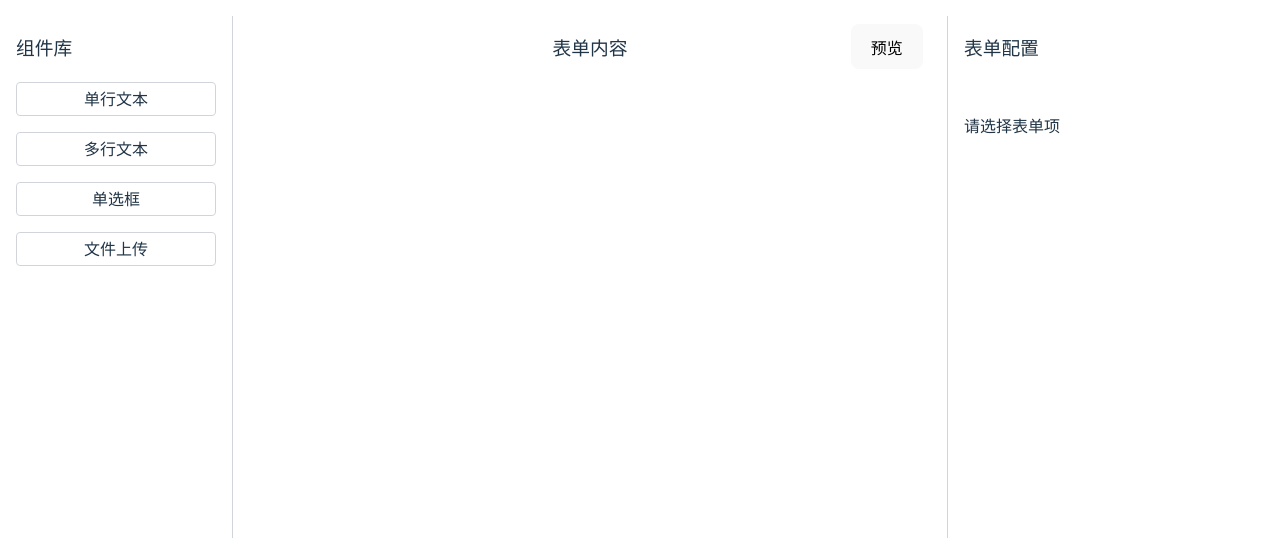
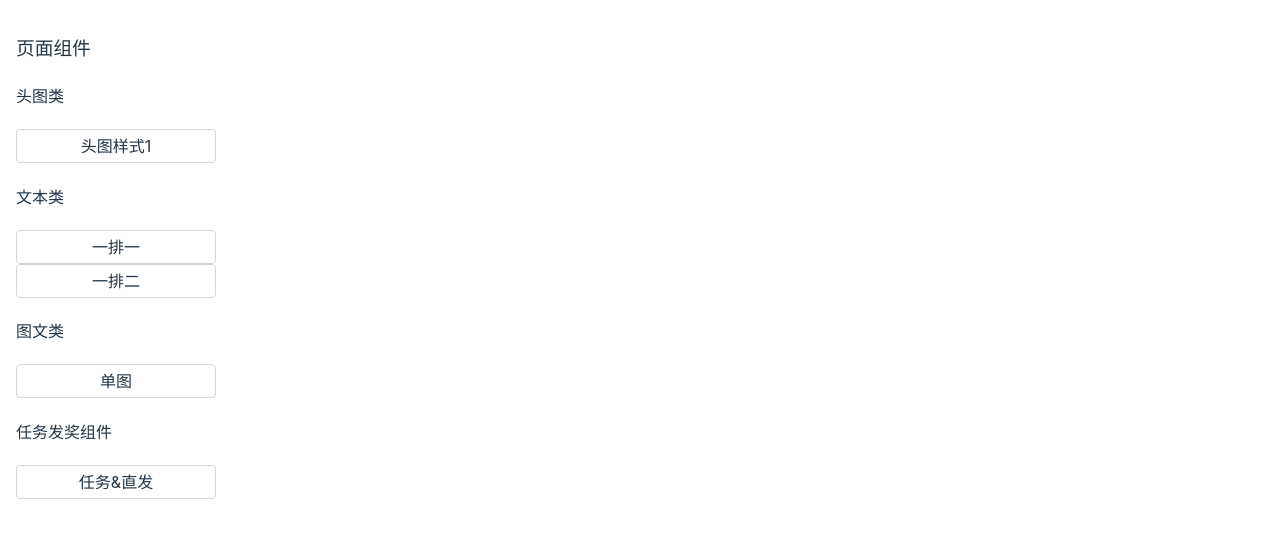
Before and after one commit to codercup2/tiny-form-design, a React (Vite) app: page / in a window 1280 px wide. Shown: the top 538 px of the page. Built offline with nearby package versions, Linux system fonts and the light colour scheme.

Commit message:
feat: 多个层级的draggable

```diff
--- a/src/form-design/Left.tsx
+++ b/src/form-design/Left.tsx
@@ -5,8 +5,12 @@ import { Draggable, Droppable } from 'react-beautiful-dnd'
 const Left: FC<{ items: ISeed[] }> = ({ items }) => {
   return (
     <div className='left flex-basis-200px'>
-      <h3>组件库</h3>
-      <Droppable droppableId={'left'}>
+      <h3>页面组件</h3>
+      {items.map((item) => (
+        <div key={item.category}>
+          <h4>{item.category}</h4>
+          {item.list.map((item, index) => (
+            <Droppable droppableId={'left'} key={index}>
               {(provided, snapshot) => {
                 return (
                   <div
@@ -16,41 +20,43 @@ const Left: FC<{ items: ISeed[] }> = ({ items }) => {
                     ref={provided.innerRef}
                     {...provided.droppableProps}
                   >
-              {items.map((item, index) => (
                     <Draggable
-                  draggableId={item.type}
                       index={index}
-                  key={item.type}
+                      draggableId={item.id}
+                      key={item.id}
                     >
                       {(provided, snapshot) => (
                         <>
                           <div
                             className={clsx('', {
-                          '!translate-x-0 !translate-y-0': !snapshot.isDragging,
+                              '!translate-x-0 !translate-y-0':
+                                !snapshot.isDragging,
                             })}
                             {...provided.draggableProps}
                             {...provided.dragHandleProps}
                             ref={provided.innerRef}
                           >
                             <div className='seed border-base border-rounded text-center leading-loose'>
-                          {item.label}
+                              {item.name}
                             </div>
                           </div>
                           {/* 通过clone一个元素来解决拖拽时，物料元素不见了的问题 */}
                           {snapshot.isDragging && (
                             <div className='seed border-base border-rounded text-center leading-loose'>
-                          {item.label}
+                              {item.name}
                             </div>
                           )}
                         </>
                       )}
                     </Draggable>
-              ))}
                     {provided.placeholder}
                   </div>
                 )
               }}
             </Droppable>
+          ))}
+        </div>
+      ))}
     </div>
   )
 }
--- a/src/form-design/index.tsx
+++ b/src/form-design/index.tsx
@@ -2,8 +2,6 @@ import { FC, useState } from 'react'
 import { DragDropContext, DropResult } from 'react-beautiful-dnd'
 import { configs, seeds } from './initData'
 import Left from './Left'
-import Mid from './Mid'
-import Right from './Right'
 const Index: FC = () => {
   const [formItems, setFormItems] = useState<IFormItem[]>([])
   const [currId, setCurrId] = useState<string>('')
@@ -52,7 +50,7 @@ const Index: FC = () => {
     <DragDropContext onDragEnd={onDragEnd}>
       <div className='form-design flex gap-4 p-4 h-full box-border'>
         <Left items={seeds} />
-        <Mid
+        {/* <Mid
           formItems={formItems}
           setFormItems={setFormItems}
           setCurrId={setCurrId}
@@ -62,7 +60,7 @@ const Index: FC = () => {
           formItems={formItems}
           setFormItems={setFormItems}
           currId={currId}
-        />
+        /> */}
       </div>
     </DragDropContext>
   )
--- a/src/form-design/initData.ts
+++ b/src/form-design/initData.ts
@@ -6,20 +6,76 @@ export enum IFormItemType {
 }
 export const seeds: ISeed[] = [
   {
-    label: '单行文本',
-    type: IFormItemType.input,
+    id: '1',
+    category: '头图类',
+    max: 10,
+    current: 0,
+    list: [
+      {
+        id: '1-1',
+        name: '头图样式1',
+        max: 10,
+        current: 0,
+        preview:
+          'https://img.alicdn.com/imgextra/i2/O1CN01KZYVXe1E5Y8q8JJ0l_!!6000000001498-2-tps-600-600.png',
+      },
+    ],
   },
   {
-    label: '多行文本',
-    type: IFormItemType.textarea,
+    id: '2',
+    category: '文本类',
+    max: 10,
+    current: 0,
+    list: [
+      {
+        id: '2-1',
+        name: '一排一',
+        max: 10,
+        current: 0,
+        preview:
+          'https://img.alicdn.com/imgextra/i2/O1CN01KZYVXe1E5Y8q8JJ0l_!!6000000001498-2-tps-600-600.png',
+      },
+      {
+        id: '2-2',
+        name: '一排二',
+        max: 10,
+        current: 0,
+        preview:
+          'https://img.alicdn.com/imgextra/i2/O1CN01KZYVXe1E5Y8q8JJ0l_!!6000000001498-2-tps-600-600.png',
+      },
+    ],
   },
   {
-    label: '单选框',
-    type: IFormItemType.radio,
+    id: '3',
+    category: '图文类',
+    max: 5,
+    current: 0,
+    list: [
+      {
+        id: '3-1',
+        name: '单图',
+        max: 10,
+        current: 0,
+        preview:
+          'https://img.alicdn.com/imgextra/i2/O1CN01KZYVXe1E5Y8q8JJ0l_!!6000000001498-2-tps-600-600.png',
+      },
+    ],
   },
   {
-    label: '文件上传',
-    type: IFormItemType.upload,
+    id: '4',
+    category: '任务发奖组件',
+    max: 1,
+    current: 0,
+    list: [
+      {
+        id: '4-1',
+        name: '任务&直发',
+        max: 1,
+        current: 0,
+        preview:
+          'https://img.alicdn.com/imgextra/i2/O1CN01KZYVXe1E5Y8q8JJ0l_!!6000000001498-2-tps-600-600.png',
+      },
+    ],
   },
 ]
 const getBaseConfigByType = (type: IFormItemType): ISeed =>
```
Also changed, not shown: src/form-design/typing.d.ts (+12 -2 lines). Lines whose indentation alone changed are shown as unchanged.
